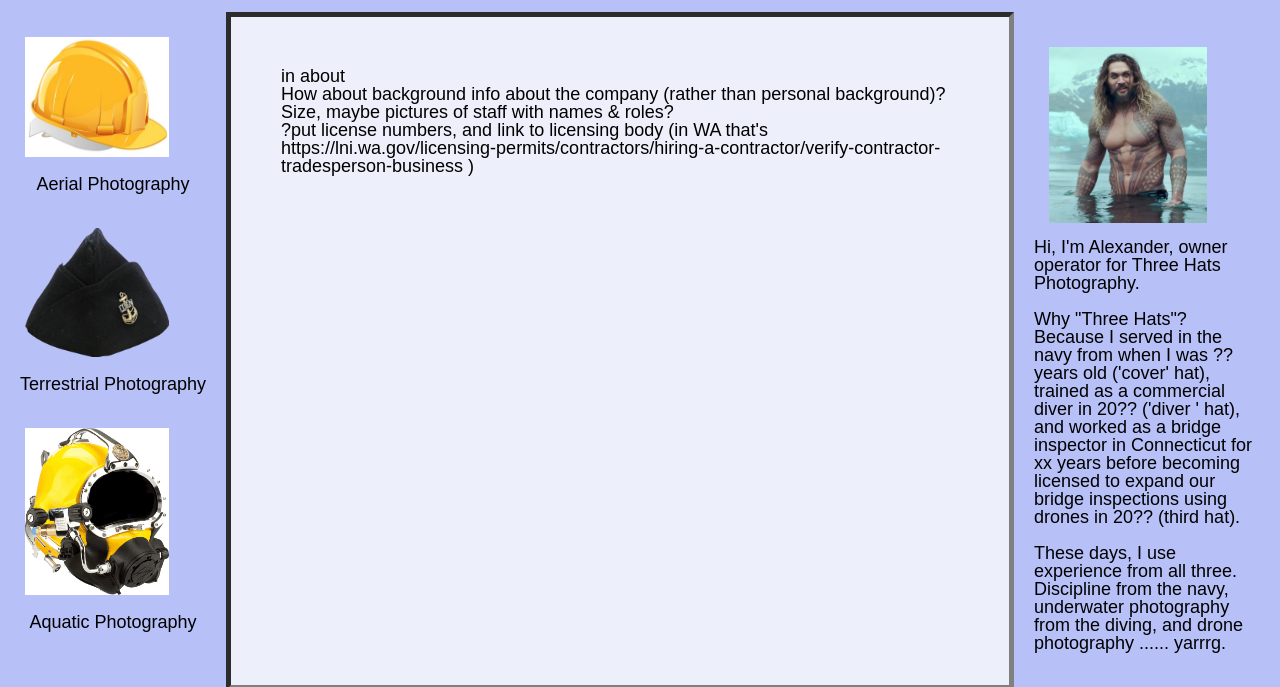
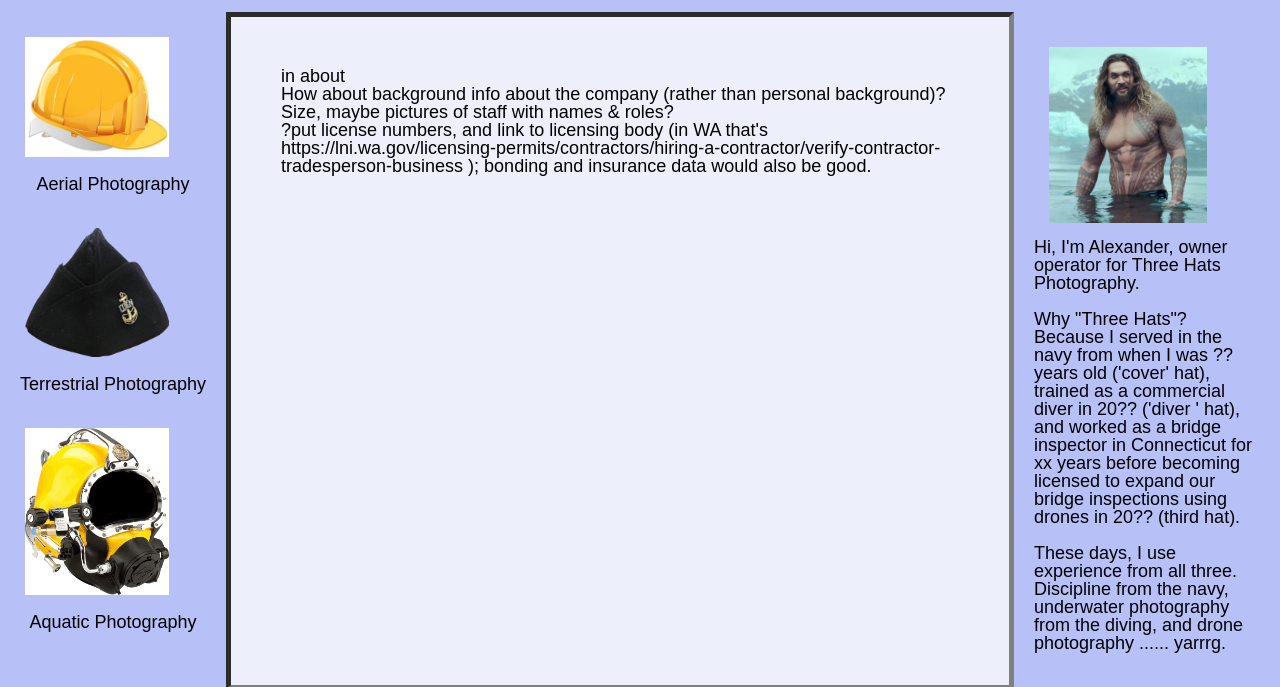
Before and after one commit to SarahWynn65/ThreeHatsPhotography, a plain HTML site: page index.html in a window 1280 px wide. Both pictures are taken after a click on the link "About". Shown: the part 121-808 px from the top of the page. Drawn offline with nearby package versions, Linux system fonts and the light colour scheme; a web font is replaced by a local one.

Commit message:
more small text changes

```diff
--- a/index.html
+++ b/index.html
@@ -62,7 +62,7 @@
                 <p>in about</p>
                 <p>How about background info about the company (rather than personal background)? Size, maybe pictures of staff with names & roles?</p>
 
-                <p>?put license numbers, and link to licensing body (in WA that's https://lni.wa.gov/licensing-permits/contractors/hiring-a-contractor/verify-contractor-tradesperson-business )</p>
+                <p>?put license numbers, and link to licensing body (in WA that's https://lni.wa.gov/licensing-permits/contractors/hiring-a-contractor/verify-contractor-tradesperson-business ); bonding and insurance data would also be good.</p>
             </div>
             <div id="contact" style="display:none">
                 <form id="emailForm">
```
